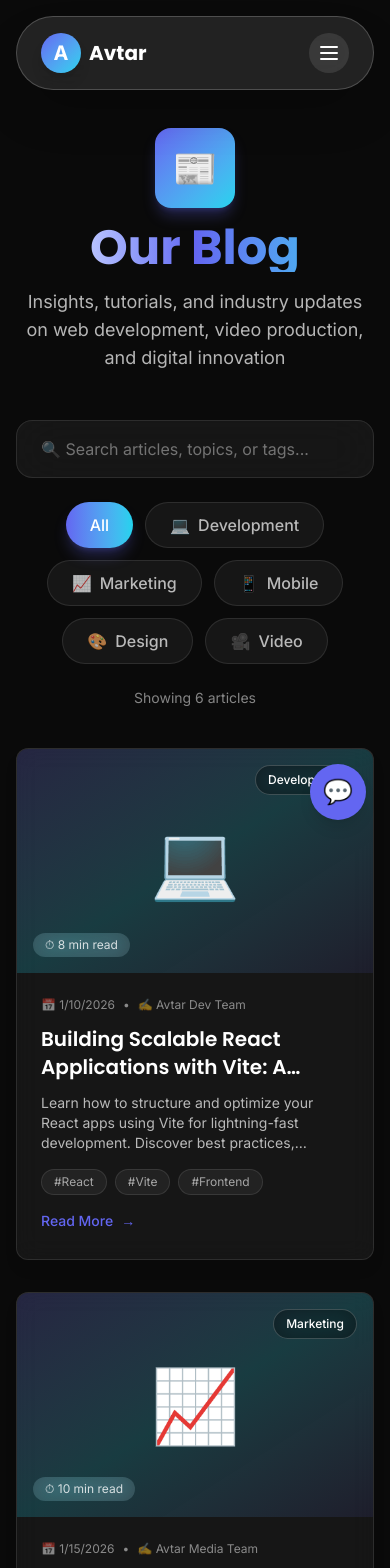
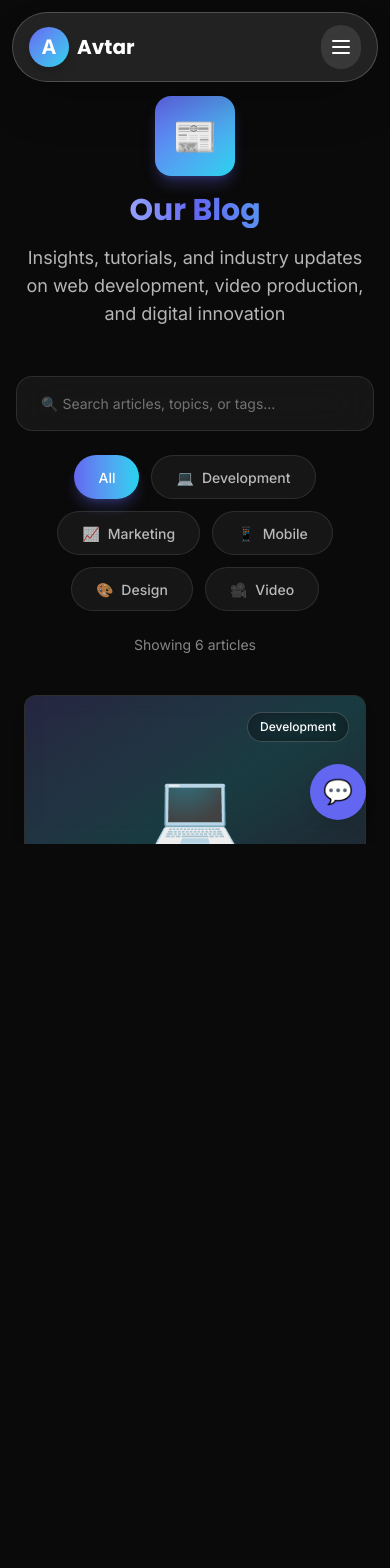
Before and after one commit to t-suraj21/Avtar, a React (Vite) app: page /blog in a window 390 px wide. Shown: the top 1568 px of the page. After the commit the page ends 844 px from the top, so only its background shows below. Built offline with nearby package versions, Linux system fonts and the light colour scheme.

Commit message:
Fix mobile responsive spacing - prevent overlaps and improve visibility

```diff
--- a/src/components/Navbar.jsx
+++ b/src/components/Navbar.jsx
@@ -17,9 +17,9 @@ export default function Navbar() {
       initial={{ y: -30, opacity: 0 }}
       animate={{ y: 0, opacity: 1 }}
       transition={{ duration: 0.6, ease: "easeOut" }}
-      className="fixed top-0 left-0 right-0 z-50 w-full px-4 md:px-8 pt-4 md:pt-6"
+      className="fixed top-0 left-0 right-0 z-50 w-full px-3 sm:px-4 md:px-8 pt-3 sm:pt-4 md:pt-6"
     >
-      <nav className="backdrop-blur-xl bg-white/10 border border-white/20 rounded-full shadow-2xl px-6 md:px-8 py-4 max-w-6xl mx-auto">
+      <nav className="backdrop-blur-xl bg-white/10 border border-white/20 rounded-full shadow-2xl px-4 sm:px-6 md:px-8 py-3 sm:py-4 max-w-6xl mx-auto">
         <div className="flex items-center justify-between">
           {/* Logo */}
           <NavLink to="/" className="flex items-center gap-2 group">
@@ -76,7 +76,7 @@ export default function Navbar() {
           exit={{ opacity: 0, y: -10 }}
           className="md:hidden backdrop-blur-xl bg-white/10 border border-white/20 rounded-2xl overflow-hidden mt-2 shadow-xl max-w-6xl mx-auto"
         >
-          <div className="px-4 py-4 flex flex-col gap-2">
+          <div className="px-3 py-3 flex flex-col gap-1.5">
             <NavLink onClick={() => setMobileMenuOpen(false)} to="/" className={navLinkClass}>Home</NavLink>
             <NavLink onClick={() => setMobileMenuOpen(false)} to="/services" className={navLinkClass}>Services</NavLink>
             <NavLink onClick={() => setMobileMenuOpen(false)} to="/portfolio" className={navLinkClass}>Portfolio</NavLink>
--- a/src/index.css
+++ b/src/index.css
@@ -14,8 +14,13 @@
   color-scheme: dark;
 }
 
+html {
+  overflow-x: hidden;
+}
+
 html, body, #root {
   height: 100%;
+  width: 100%;
 }
 
 body {
@@ -24,6 +29,14 @@ body {
   font-family: var(--font-inter);
   -webkit-font-smoothing: antialiased;
   -moz-osx-font-smoothing: grayscale;
+  overflow-x: hidden;
+}
+
+/* Fix for mobile spacing */
+@media (max-width: 768px) {
+  body {
+    font-size: 14px;
+  }
 }
 
 .container-custom {
@@ -32,6 +45,7 @@ body {
   margin-right: auto;
   padding-left: 1rem;
   padding-right: 1rem;
+  width: 100%;
 }
 
 @media (min-width: 640px) {
@@ -89,3 +103,43 @@ body {
   border-radius: 0.75rem;
   box-shadow: 0 10px 15px -3px rgb(0 0 0 / 0.1);
 }
+
+/* Mobile optimizations */
+@media (max-width: 768px) {
+  /* Prevent horizontal scroll */
+  body, html {
+    overflow-x: hidden;
+    position: relative;
+  }
+
+  main {
+    overflow-x: hidden;
+  }
+
+  /* Better touch targets */
+  button, a {
+    min-height: 44px;
+  }
+
+  /* Improve button sizing */
+  .btn-primary, .btn-secondary {
+    font-size: 0.875rem;
+    padding: 0.625rem 1.25rem;
+    white-space: nowrap;
+  }
+
+  /* Fix card spacing */
+  .card-glass {
+    margin-left: 0.5rem;
+    margin-right: 0.5rem;
+  }
+
+  /* Better text sizing */
+  h1 {
+    font-size: clamp(1.875rem, 6vw, 3rem) !important;
+  }
+
+  h2 {
+    font-size: clamp(1.5rem, 5vw, 2.5rem) !important;
+  }
+}
--- a/src/pages/About.jsx
+++ b/src/pages/About.jsx
@@ -127,7 +127,7 @@ export default function About() {
   ];
 
   return (
-    <main className="container-custom py-10 pt-32 md:pt-36 min-h-screen">
+    <main className="container-custom py-6 sm:py-8 md:py-10 pt-24 sm:pt-28 md:pt-32 lg:pt-36 min-h-screen">
       {/* Hero Section */}
       <motion.div
         initial={{ opacity: 0, y: -30 }}
@@ -150,7 +150,7 @@ export default function About() {
           initial={{ opacity: 0, y: 20 }}
           animate={{ opacity: 1, y: 0 }}
           transition={{ delay: 0.3 }}
-          className="text-5xl md:text-6xl lg:text-7xl font-poppins font-bold bg-gradient-to-r from-white via-primary to-secondary bg-clip-text text-transparent mb-6"
+          className="text-3xl sm:text-4xl md:text-5xl lg:text-6xl xl:text-7xl font-poppins font-bold bg-gradient-to-r from-white via-primary to-secondary bg-clip-text text-transparent mb-4 sm:mb-6 px-4"
         >
           About Avtar
         </motion.h1>
@@ -171,7 +171,7 @@ export default function About() {
         initial="hidden"
         whileInView="visible"
         viewport={{ once: true }}
-        className="grid grid-cols-2 md:grid-cols-4 gap-6 mb-20"
+        className="grid grid-cols-2 md:grid-cols-4 gap-3 sm:gap-4 md:gap-6 mb-12 sm:mb-16 md:mb-20"
       >
         {stats.map((stat, index) => (
           <motion.div
--- a/src/pages/Contact.jsx
+++ b/src/pages/Contact.jsx
@@ -116,7 +116,7 @@ export default function Contact() {
         }}
       />
 
-      <div className="container-custom py-20 pt-32 md:pt-36 relative z-10">
+      <div className="container-custom py-6 sm:py-12 md:py-16 lg:py-20 pt-24 sm:pt-28 md:pt-32 lg:pt-36 relative z-10">
         {/* Header Section */}
         <motion.div
           initial={{ opacity: 0, y: 30 }}
--- a/src/pages/Home.jsx
+++ b/src/pages/Home.jsx
@@ -226,7 +226,7 @@ export default function Home() {
       )}
 
       {/* Hero Section - Fullscreen Extraordinary Design */}
-      <section className="relative h-screen flex items-center justify-center overflow-hidden pt-20 md:pt-24">
+      <section className="relative min-h-screen flex items-center justify-center overflow-hidden pt-24 sm:pt-28 md:pt-24 px-4 sm:px-6">
         {/* Animated Gradient Background */}
         <motion.div
           className="absolute inset-0 bg-gradient-to-br from-primary/20 via-purple-500/10 to-secondary/20"
@@ -317,7 +317,7 @@ export default function Home() {
               {/* Main Headline with 3D Effect */}
               <motion.h1
                 variants={fadeInUp}
-                className="text-5xl sm:text-6xl md:text-7xl lg:text-8xl font-poppins font-black leading-[1.1] mb-6 md:mb-8"
+                className="text-3xl sm:text-4xl md:text-5xl lg:text-6xl xl:text-7xl font-poppins font-black leading-[1.1] mb-4 sm:mb-6 md:mb-8 px-2"
               >
                 <motion.span
                   className="inline-block"
@@ -367,7 +367,7 @@ export default function Home() {
                 >
                   <Link
                     to="/services"
-                    className="group relative px-8 md:px-10 py-4 md:py-5 bg-gradient-to-r from-primary to-secondary rounded-full font-bold text-base md:text-lg overflow-hidden shadow-2xl shadow-primary/50"
+                    className="group relative px-6 sm:px-8 md:px-10 py-3 sm:py-4 md:py-5 bg-gradient-to-r from-primary to-secondary rounded-full font-bold text-sm sm:text-base md:text-lg overflow-hidden shadow-2xl shadow-primary/50 w-full sm:w-auto"
                   >
                     <motion.div
                       className="absolute inset-0 bg-gradient-to-r from-secondary to-primary"
--- a/src/pages/Portfolio.jsx
+++ b/src/pages/Portfolio.jsx
@@ -95,7 +95,7 @@ export default function Portfolio() {
         </div>
       </div>
 
-      <div className="container-custom py-20 pt-32 md:pt-36 relative z-10">
+      <div className="container-custom py-6 sm:py-12 md:py-16 lg:py-20 pt-24 sm:pt-28 md:pt-32 lg:pt-36 relative z-10">
         {/* Hero Section */}
         <motion.div
           initial={{ opacity: 0, y: 50 }}
--- a/src/pages/Services.jsx
+++ b/src/pages/Services.jsx
@@ -66,7 +66,7 @@ export default function Services() {
         }} />
       </div>
 
-      <div className="container-custom py-20 pt-32 md:pt-36 relative z-10">
+      <div className="container-custom py-6 sm:py-12 md:py-16 lg:py-20 pt-24 sm:pt-28 md:pt-32 lg:pt-36 relative z-10">
         {/* Hero Section */}
         <motion.div
           initial={{ opacity: 0, y: 50 }}
--- a/src/pages/blog/BlogList.jsx
+++ b/src/pages/blog/BlogList.jsx
@@ -71,7 +71,7 @@ export default function BlogList() {
   };
 
   return (
-    <main className="container-custom py-10 pt-32 md:pt-36 min-h-screen">
+    <main className="container-custom py-6 sm:py-8 md:py-10 pt-24 sm:pt-28 md:pt-32 lg:pt-36 min-h-screen">
       {/* Hero Section */}
       <motion.div
         initial={{ opacity: 0, y: -30 }}
@@ -94,7 +94,7 @@ export default function BlogList() {
           initial={{ opacity: 0, y: 20 }}
           animate={{ opacity: 1, y: 0 }}
           transition={{ delay: 0.3 }}
-          className="text-5xl md:text-6xl font-poppins font-bold bg-gradient-to-r from-white via-primary to-secondary bg-clip-text text-transparent"
+          className="text-3xl sm:text-4xl md:text-5xl lg:text-6xl font-poppins font-bold bg-gradient-to-r from-white via-primary to-secondary bg-clip-text text-transparent px-4"
         >
           Our Blog
         </motion.h1>
@@ -181,7 +181,7 @@ export default function BlogList() {
           initial="hidden"
           animate="visible"
           exit="exit"
-          className="grid grid-cols-1 md:grid-cols-2 lg:grid-cols-3 gap-8"
+          className="grid grid-cols-1 md:grid-cols-2 lg:grid-cols-3 gap-4 sm:gap-6 md:gap-8"
         >
           {filteredPosts.map((post, index) => (
             <motion.article
```
